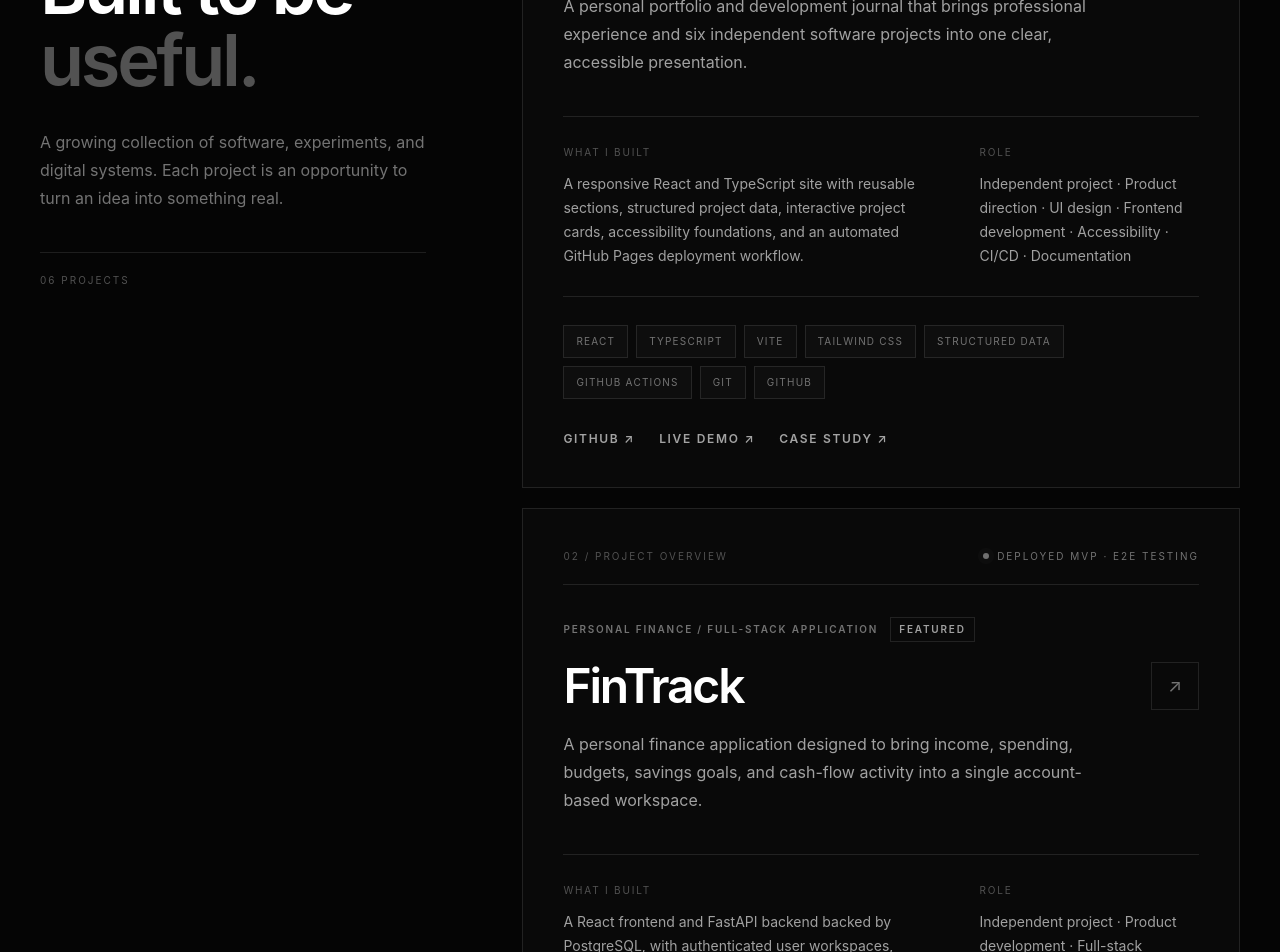
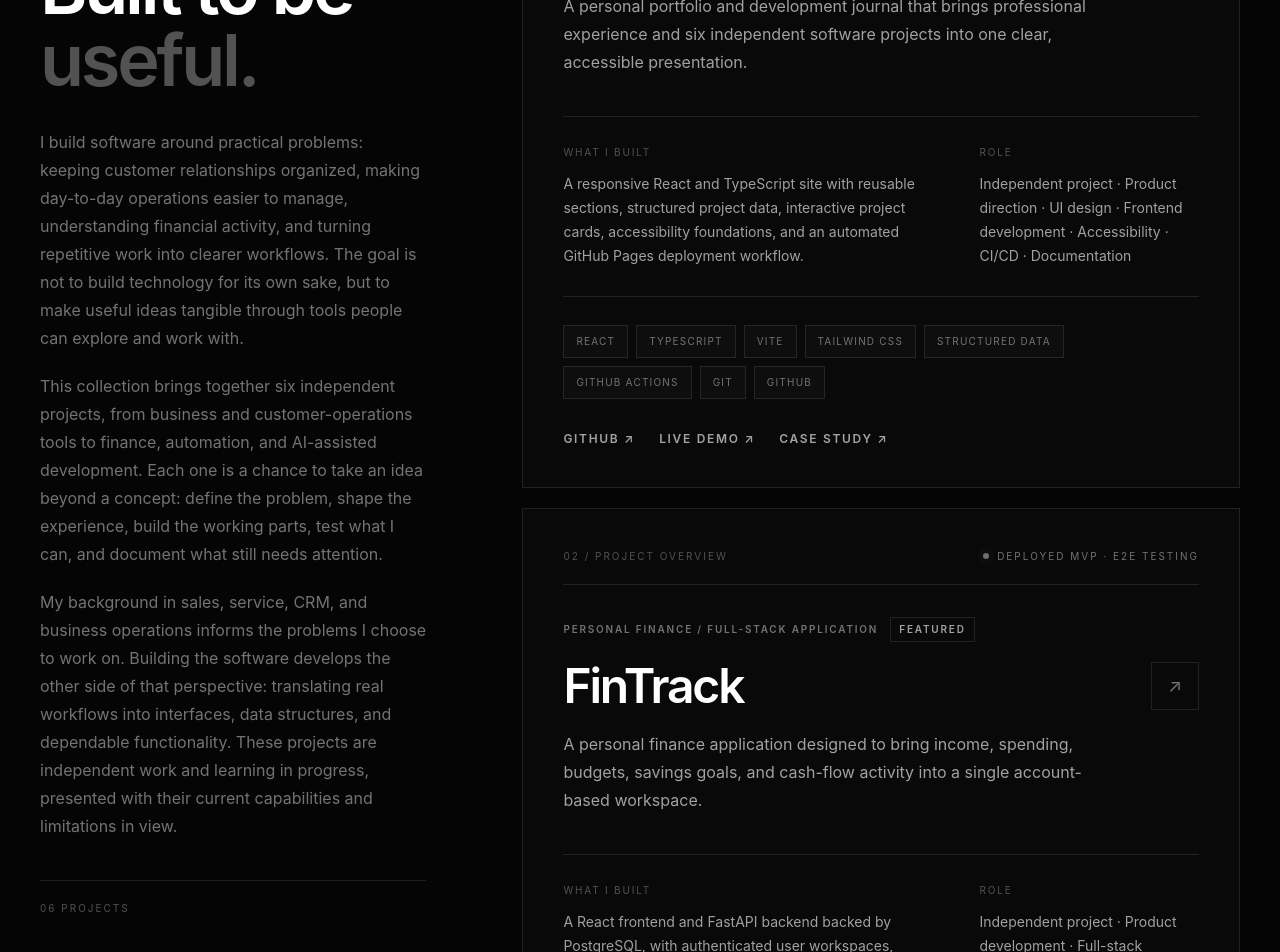
Before and after one commit to matteojose3112-bit/aster, a React (Vite) app in the folder portfolio/: page / in a window 1280 px wide. Shown: the part 5300-6252 px from the top of the page. Built offline with nearby package versions, Linux system fonts and the light colour scheme.

Commit message:
Expand selected work introduction with portfolio context

```diff
--- a/portfolio/src/components/layout/sections/Projects.tsx
+++ b/portfolio/src/components/layout/sections/Projects.tsx
@@ -13,10 +13,33 @@ function Projects() {
               <br />
               <span className="text-neutral-600">useful.</span>
             </h2>
-            <p className="mt-8 max-w-md text-base leading-7 text-neutral-500">
-              A growing collection of software, experiments, and digital systems.
-              Each project is an opportunity to turn an idea into something real.
-            </p>
+            <div className="mt-8 max-w-md space-y-5 text-base leading-7 text-neutral-500">
+              <p>
+                I build software around practical problems: keeping customer
+                relationships organized, making day-to-day operations easier to
+                manage, understanding financial activity, and turning repetitive
+                work into clearer workflows. The goal is not to build technology
+                for its own sake, but to make useful ideas tangible through tools
+                people can explore and work with.
+              </p>
+              <p>
+                This collection brings together six independent projects, from
+                business and customer-operations tools to finance, automation,
+                and AI-assisted development. Each one is a chance to take an idea
+                beyond a concept: define the problem, shape the experience, build
+                the working parts, test what I can, and document what still needs
+                attention.
+              </p>
+              <p>
+                My background in sales, service, CRM, and business operations
+                informs the problems I choose to work on. Building the software
+                develops the other side of that perspective: translating real
+                workflows into interfaces, data structures, and dependable
+                functionality. These projects are independent work and learning
+                in progress, presented with their current capabilities and
+                limitations in view.
+              </p>
+            </div>
             <div className="mt-10 hidden border-t border-white/10 pt-5 text-[10px] uppercase tracking-[0.2em] text-neutral-600 lg:block">
               <span>{String(projects.length).padStart(2, "0")} projects</span>
             </div>
```
